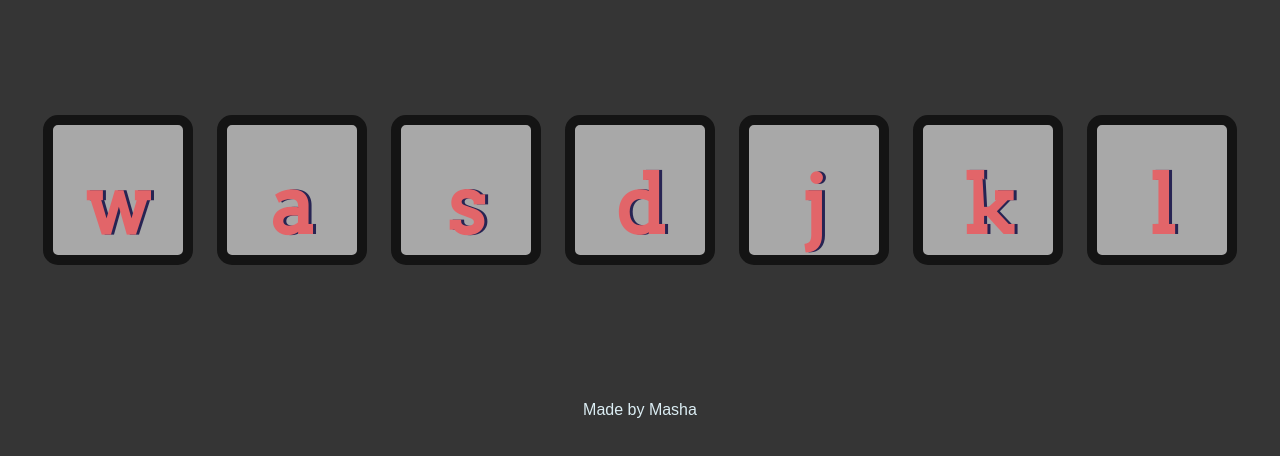
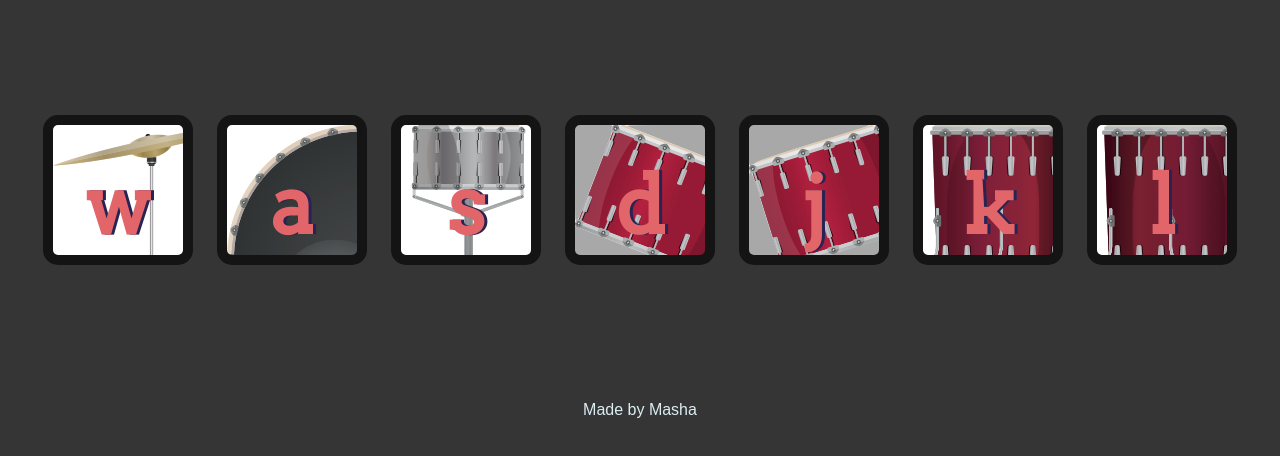
Before and after one commit to MariyaLcs/drum, a plain HTML site: page index.html in a window 1280 px wide. Shown: the part 174-630 px from the top of the page. Drawn offline with Linux system fonts and the light colour scheme.

Commit message:
Adding bg images for drums, Switch for every btn

```diff
--- a/index.js
+++ b/index.js
@@ -1,6 +1,7 @@
 const numberOfDrumButtons = document.querySelectorAll(".drum").length;
 for (let i = 0; i < numberOfDrumButtons; i++) {
   document.querySelectorAll("button")[i].addEventListener("click", function () {
-    alert("I got clicked");
+    let audio = new Audio("./sounds/tom-1.mp3");
+    audio.play();
   });
 }
--- a/styles.css
+++ b/styles.css
@@ -16,24 +16,25 @@ footer {
 }
 
 .w {
+  background-image: url("./images/crash.png");
 }
-
 .a {
+  background-image: url("./images/kick.png");
 }
-
 .s {
+  background-image: url("./images/snare.png");
 }
-
 .d {
+  background-image: url("./images/tom1.png");
 }
-
 .j {
+  background-image: url("./images/tom2.png");
 }
-
 .k {
+  background-image: url("./images/tom3.png");
 }
-
 .l {
+  background-image: url("./images/tom4.png");
 }
 
 .set {
```
